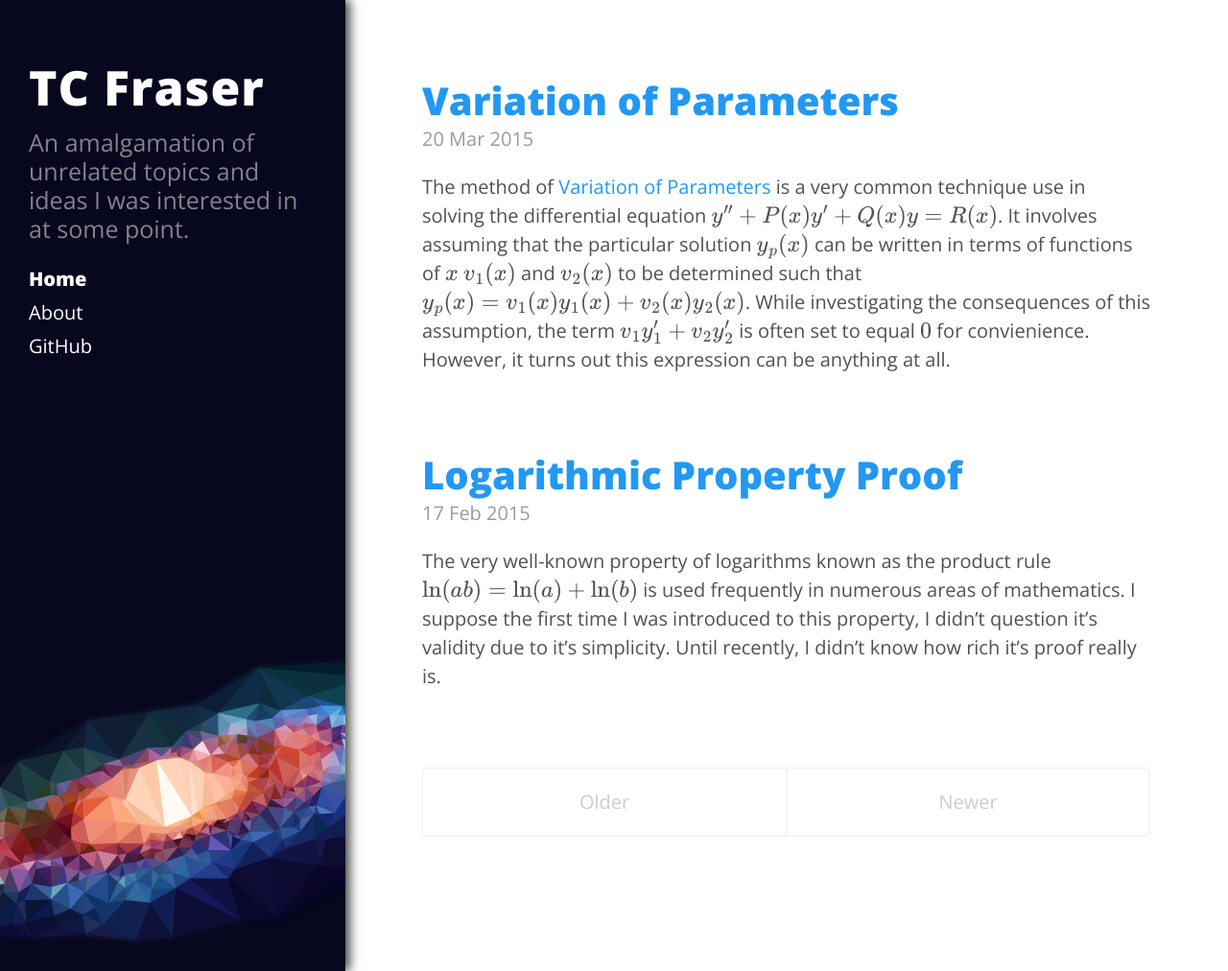
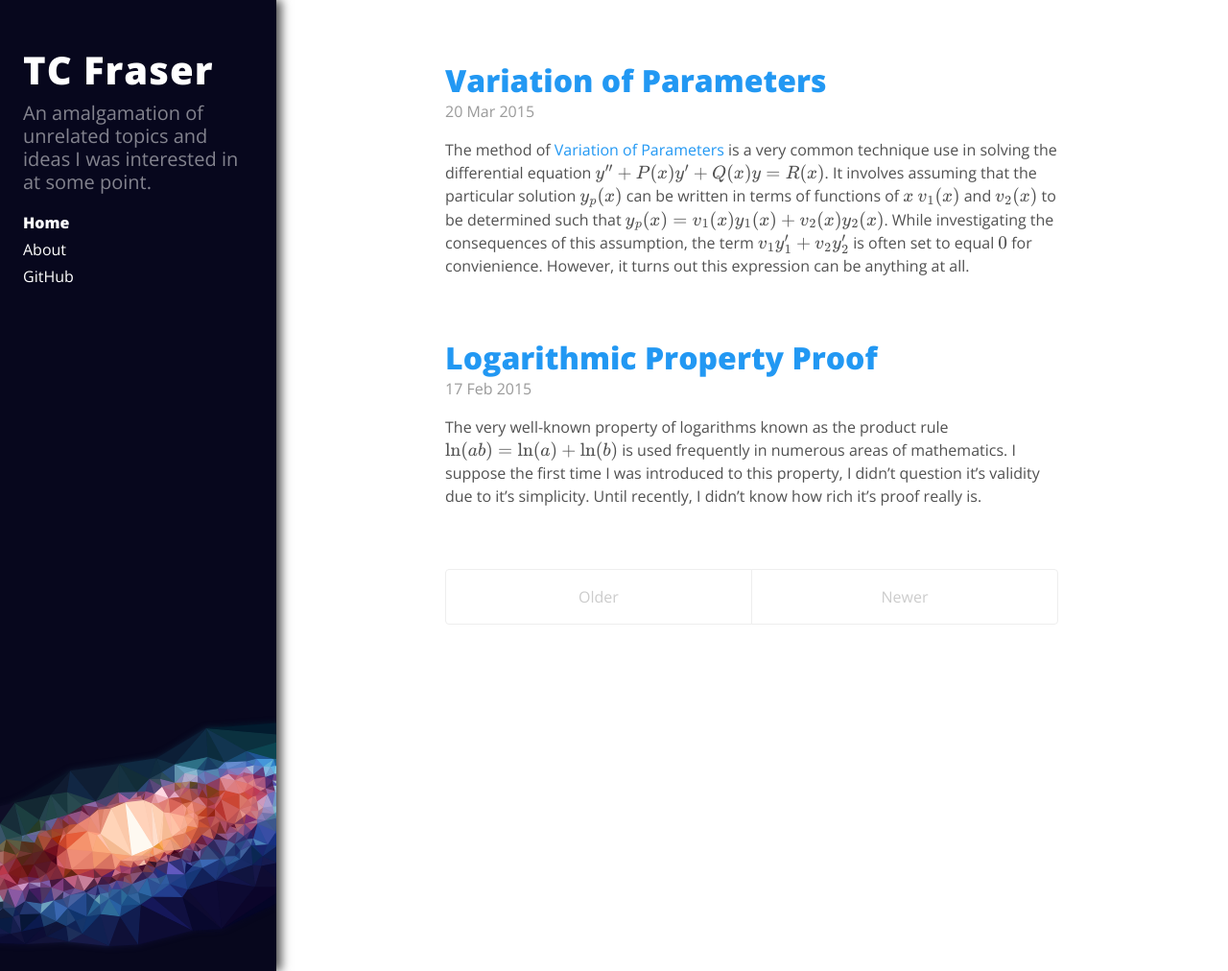
Before and after one commit to Sankarshan-Mudkavi/tcfraser.github.io, a Jekyll site: the page built from index.html, in a window 1280 px wide and 1012 px high. Shown: the whole window at 96% size. Built offline with Jekyll 4.4.1, drawn with Linux system fonts in a browser that asks for light colours; formulas are drawn with MathJax 3; the list of posts is cut into pages by our own code.

Commit message:
Reduced the default font size

```diff
--- a/css/main.scss
+++ b/css/main.scss
@@ -49,25 +49,28 @@ html, body {
 
 html {
     font-family: "Open Sans", Helvetica, Arial, sans-serif;
-    font-size: 16px;
+    font-size: 12px;
     line-height: 150%;
 }
 
 @media (min-width: $break-size-1) {
     html {
-        font-size: 20px;
+        font-size: 16px;
+        line-height: 150%;
     }
 }
 
 @media (min-width: $break-size-2) {
     html {
-        font-size: 16px;
+        font-size: 12px;
+        line-height: 150%;
     }
 }
 
 @media (min-width: $break-size-3) {
     html {
-        font-size: 20px;
+        font-size: 16px;
+        line-height: 150%;
     }
 }
 
```
Also changed, not shown: _includes/head.html (+4 -4 lines).
